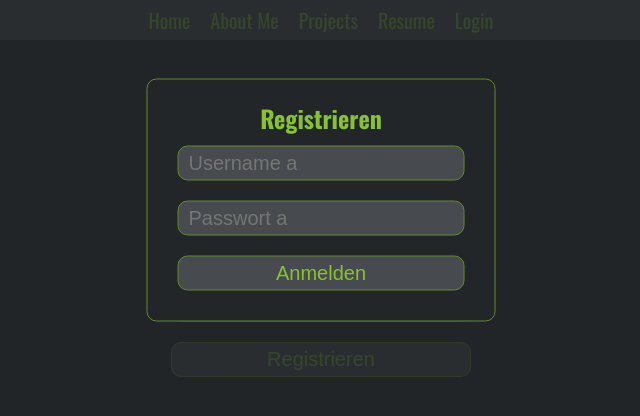
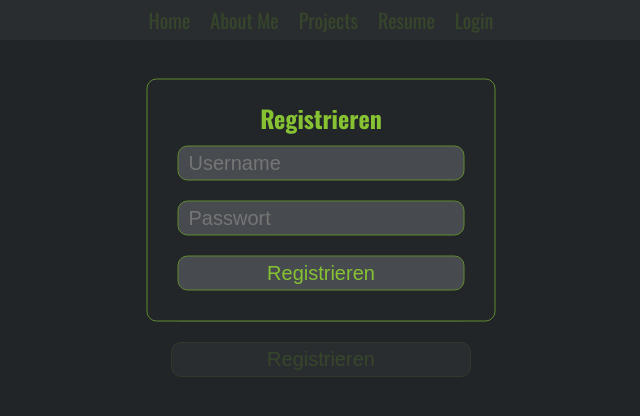
Before and after one commit to Teleturbis/portfolio, a React (Create React App) app: page /#/user in a window 1280 px wide. Both pictures are taken after a click on the button "Registrieren". Shown: the top 416 px of the page, without its empty margins (319-959 px from the left). Built offline with nearby package versions, Linux system fonts and the light colour scheme.

Commit message:
fixed login-bug

```diff
--- a/src/components/users/Login.jsx
+++ b/src/components/users/Login.jsx
@@ -53,20 +53,26 @@ export default function Login({ userLoggedIn }) {
         .get(
           `https://my-backend-portfolio.herokuapp.com/login?user=${userNameInput}&pw=${userPWInput}`
         )
-        .then((res) =>
-          res
-            ? userLoggedIn({
-                username: res.data.username,
-                userid: res.data.userid,
-              })
-            : window.alert("Username oder Passwort falsch!")
-        );
+        .then((res) => {
+          console.log(res);
+          if (res.data !== "No User found") {
+            userLoggedIn({
+              username: res.data.username,
+              userid: res.data.userid,
+            });
+          } else {
+            window.alert("Username oder Passwort falsch!");
+          }
+        });
     }
   }
 
   function handleRegistration(e) {
     if (newUserName !== "" && newUserPW !== "") {
       setNewUser({ id: uuid(), userName: newUserName, password: newUserPW });
+      closeModal();
+      setNewUserName("");
+      setNewUserPW("");
     }
   }
 
@@ -120,14 +126,14 @@ export default function Login({ userLoggedIn }) {
         <input
           className="login-element"
           type="text"
-          placeholder="Username a"
+          placeholder="Username"
           onChange={(e) => setNewUserName(e.target.value)}
           value={newUserName}
         />
         <input
           className="login-element"
           type="password"
-          placeholder="Passwort a"
+          placeholder="Passwort"
           onChange={(e) => setNewUserPW(e.target.value)}
           value={newUserPW}
         />
@@ -135,7 +141,7 @@ export default function Login({ userLoggedIn }) {
           className="login-element login-button"
           onClick={() => handleRegistration()}
         >
-          Anmelden
+          Registrieren
         </button>
       </Modal>
     </div>
```
